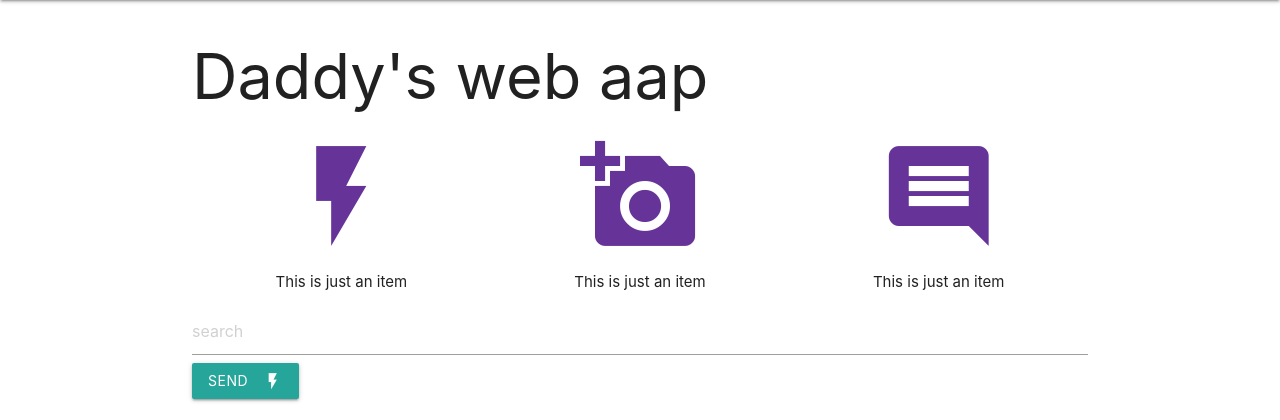
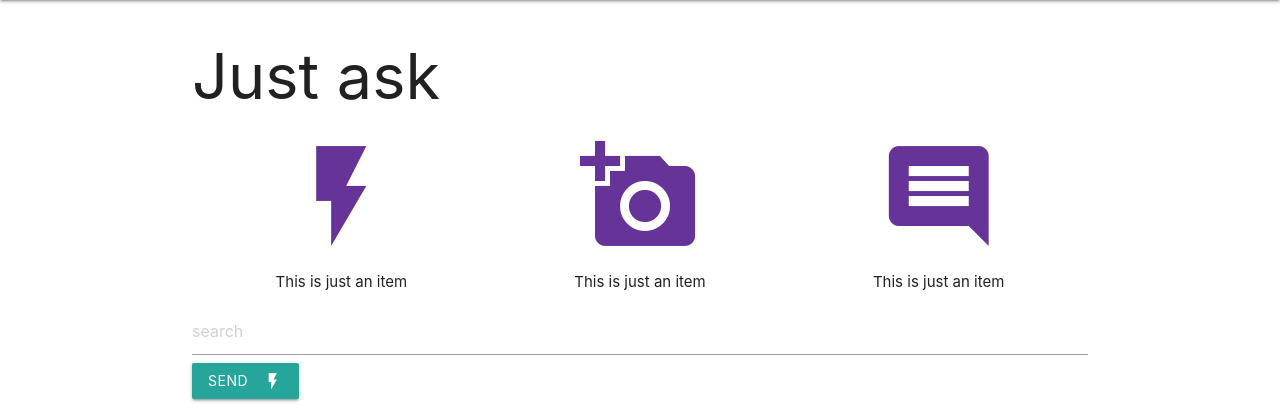
Before and after one commit to kapoorarpit/web_clone-, a Django app: page / in a window 1280 px wide. Shown: the part 64-484 px from the top of the page. Run offline with Django 3.2, Linux system fonts and the light colour scheme.

Commit message:
checking if updated

```diff
--- a/webclone/one/templates/one/base.html
+++ b/webclone/one/templates/one/base.html
@@ -18,7 +18,7 @@
       </ul>
     </nav>
 <div class="container" >
-    <h1>Daddy's web aap</h1>
+    <h1>Just ask</h1>
 <div class="row " >
     <div class="col s4">
         <div class="center">
```
Also changed, not shown: webclone/db.sqlite3.
